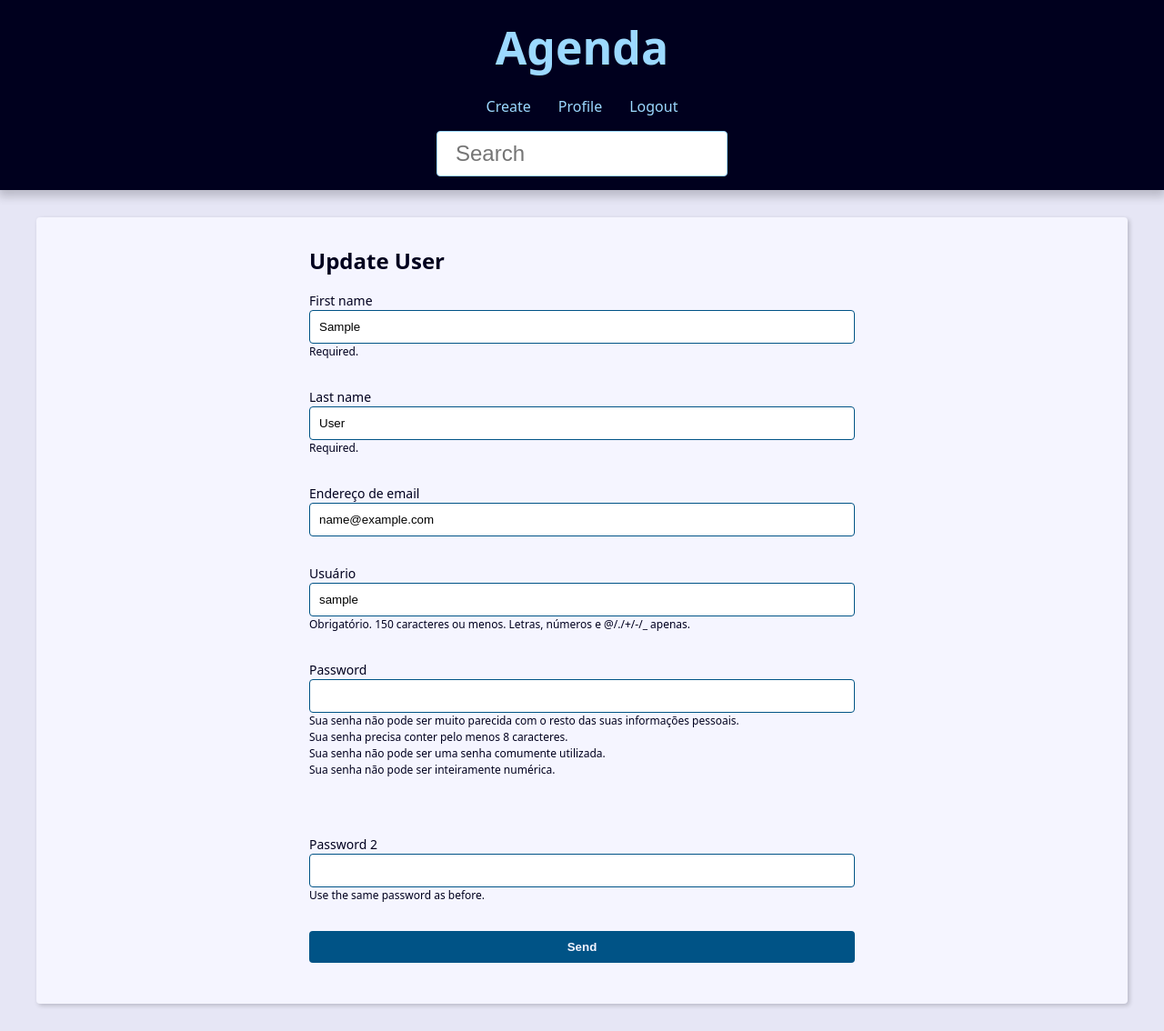
After one commit to LeonardoRaguneti/Project-agenda-django, a Django app: page /user/update/ in a window 1280 px wide. The commit adds this page. Shown: the whole page at 91% size. Run offline with Django 5.2, Linux system fonts and the light colour scheme; the visitor is signed in with stand-in values (Sample User, id 1).

Commit message:
create update_user

```diff
--- a/base_templates/global/partials/header.html
+++ b/base_templates/global/partials/header.html
@@ -6,16 +6,25 @@
     </h1>
     <nav>
         <ul class="menu-list">
+            {% if user.is_authenticated %}
+                <li class="menu-item">
+                    <a href="{% url "contact:create" %}" class="menu-link">Create</a>
+                </li>
+                <li class="menu-item">
+                    <a href="{% url "contact:user_update" %}" class="menu-link">Profile</a>
+                </li>
+                <li class="menu-item">
+                    <a href="{% url "contact:logout" %}" class="menu-link">Logout</a>
+                </li>
+
+            {% else %}
             <li class="menu-item">
-                <a href="{% url "contact:create" %}" class="menu-link">
-                    Create
-                </a>
+                <a href="{% url "contact:login" %}" class="menu-link">Login</a>
             </li>
             <li class="menu-item">
-                <a href="" class="menu-link">
-                    Link 2
-                </a>
+                <a href="{% url "contact:register" %}" class="menu-link">Register</a>
             </li>
+            {% endif %}
         </ul>
     </nav>
 
--- a/contact/forms.py
+++ b/contact/forms.py
@@ -2,6 +2,7 @@
 from django.core.exceptions import ValidationError
 from django.contrib.auth.forms import UserCreationForm
 from django.contrib.auth.models import User
+from django.contrib.auth import password_validation
 from contact.models import Contact
 
 
@@ -9,7 +10,7 @@
     picture = forms.ImageField(widget=forms.FileInput(
         attrs={
             'accept': 'image/*',
-        })
+        }), required=False
     )
 
     class Meta:
@@ -59,10 +60,99 @@
             'password1', 'password2'
         )
 
+
+class RegisterUpdateForm(forms.ModelForm):
+    first_name = forms.CharField(
+        min_length=2,
+        max_length=30,
+        required=True,
+        help_text='Required.',
+        error_messages={
+            'min_length': 'Please, add more than 2 letters.'
+        }
+    )
+
+    last_name = forms.CharField(
+        min_length=2,
+        max_length=30,
+        required=True,
+        help_text='Required.'
+    )
+
+    password1 = forms.CharField(
+        label="Password",
+        strip=False,
+        widget=forms.PasswordInput(attrs={"autocomplete": "new-password"}),
+        help_text=password_validation.password_validators_help_text_html(),
+        required=False,
+    )
+
+    password2 = forms.CharField(
+        label="Password 2",
+        strip=False,
+        widget=forms.PasswordInput(attrs={"autocomplete": "new-password"}),
+        help_text='Use the same password as before.',
+        required=False,
+    )
+
+
+    class Meta:
+        model = User
+        fields = (
+            'first_name', 'last_name', 'email', 'username',
+        )
+
+    def save(self, commit=True):
+        cleaned_data = self.cleaned_data
+        user = super().save(commit=False)
+        password = cleaned_data.get('password1')
+
+        if password:
+            user.set_password(password)
+
+        if commit:
+            user.save()
+
+        return user
+
+
+    def clean(self):
+        password1 = self.cleaned_data.get('password1')
+        password2 = self.cleaned_data.get('password2')
+
+        if password1 or password2:
+            if password1 != password2:
+                self.add_error(
+                    'password2',
+                    ValidationError('Senhas não batem')
+                )
+
+        return super().clean()
+
+
     def clean_email(self):
         email = self.cleaned_data.get('email')
+        current_email = self.instance.email
 
-        if User.objects.filter(email=email).exists():
-            self.add_error('email', ValidationError('Email já existe', code='invalid'))
+        if current_email != email:
+            if User.objects.filter(email=email).exists():
+                self.add_error('email',
+                    ValidationError('Email já existe', code='invalid')
+                )
 
         return email
+
+
+    def clean_password1(self):
+        password1 = self.cleaned_data.get('password1')
+
+        if password1:
+            try:
+                password_validation.validate_password(password1)
+            except ValidationError as errors:
+                self.add_error(
+                    'password1',
+                    ValidationError(errors)
+                )
+
+        return password1
--- a/contact/templates/contact/contact.html
+++ b/contact/templates/contact/contact.html
@@ -18,6 +18,7 @@
         </p>
         {% endif %}
 
+        {% if user == contact.owner %}
         <div class="contact-links">
             <a class="btn btn-link" href="{% url "contact:update" contact.id %}">Update</a>
 
@@ -32,5 +33,6 @@
                 {% endif %}
             </form>
         </div>
+        {% endif %}
     </div>
 {% endblock content %}
--- /dev/null
+++ b/contact/templates/contact/user_update.html
@@ -0,0 +1,10 @@
+{% extends "global/base.html" %}
+
+{% block content %}
+<div class="form-wrapper">
+
+    <h2>Update User</h2>
+
+   {% include "contact/partials/user_form.html" %}
+  </div>
+{% endblock content %}
--- a/contact/urls.py
+++ b/contact/urls.py
@@ -16,4 +16,5 @@
     path('user/create/', views.register, name='register'),
     path('user/login/', views.login_view, name='login'),
     path('user/logout/', views.logout_view, name='logout'),
+    path('user/update/', views.user_update, name='user_update'),
 ]
--- a/contact/views/user_forms.py
+++ b/contact/views/user_forms.py
@@ -1,8 +1,9 @@
 from django.shortcuts import render, redirect
 from django.contrib import auth
 from django.contrib import messages
+from django.contrib.auth.decorators import login_required
 from django.contrib.auth.forms import AuthenticationForm
-from contact.forms import RegisterForm
+from contact.forms import RegisterForm, RegisterUpdateForm
 
 
 def register(request):
@@ -23,6 +24,34 @@
             'form': form
         }
     )
+
+
+@login_required(login_url='contact:login')
+def user_update(request):
+    form = RegisterUpdateForm(instance=request.user)
+
+    if request.method != 'POST':
+        return render(
+            request,
+            'contact/user_update.html',
+            {
+                'form': form
+            }
+        )
+
+    form = RegisterUpdateForm(data=request.POST, instance=request.user)
+
+    if not form.is_valid():
+        return render(
+            request,
+            'contact/user_update.html',
+            {
+                'form': form
+            }
+        )
+
+    form.save()
+    return redirect('contact:user_update')
 
 
 def login_view(request):
@@ -48,6 +77,7 @@
     )
 
 
+@login_required(login_url='contact:login')
 def logout_view(request):
     auth.logout(request)
     return redirect('contact:login')
```
Also changed, not shown: contact/views/contact_forms.py (+11 -3 lines).
